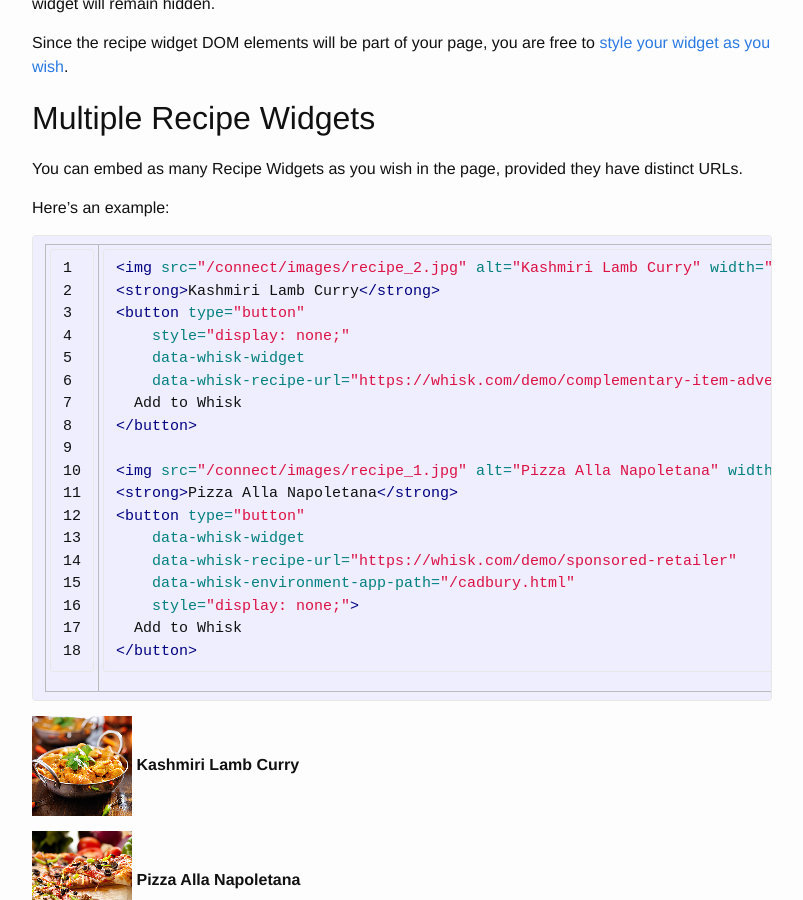
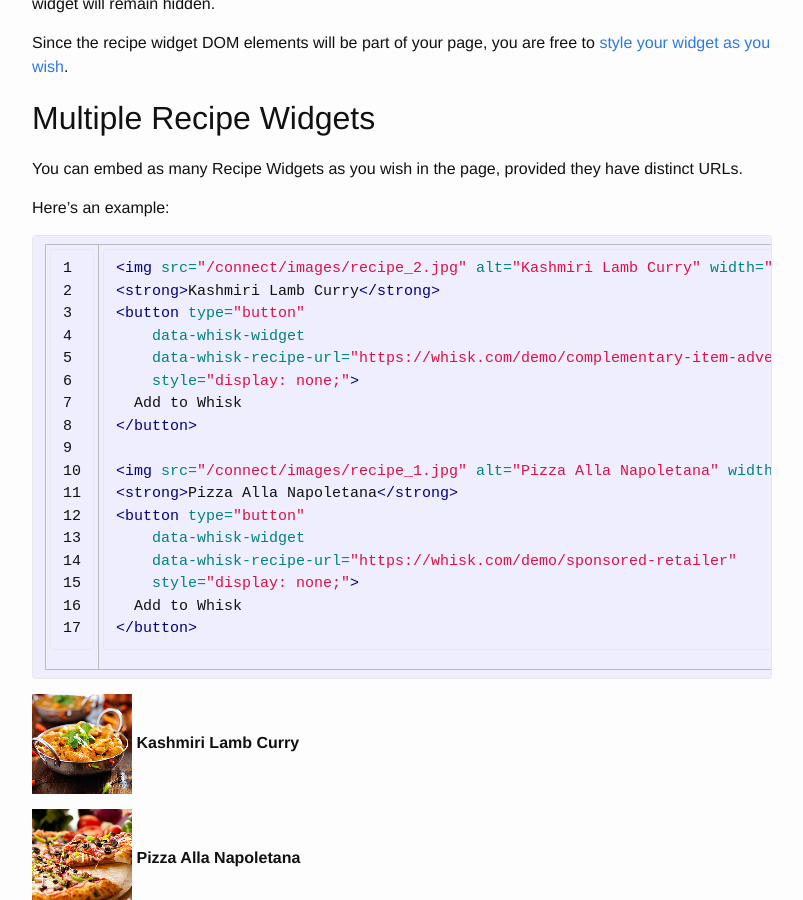
Before and after one commit to whisklabs/whisklabs.github.io, a Jekyll site: the page built from connect/index.md, in a window 1280 px wide and 900 px high, scrolled down 7781 px. Shown: the whole window, without its empty margins (238-1041 px from the left). Built offline with Jekyll 4.4.1, drawn with Linux system fonts in a browser that asks for light colours; nearby versions of some CDN libraries; a script that is not in the unit is left out.

Commit message:
Improves consistency of recipe widget examples

```diff
--- a/connect/index.md
+++ b/connect/index.md
@@ -349,9 +349,9 @@ Here's an example:
 <img src="/connect/images/recipe_2.jpg" alt="Kashmiri Lamb Curry" width="100">
 <strong>Kashmiri Lamb Curry</strong>
 <button type="button"
-    style="display: none;"
     data-whisk-widget
-    data-whisk-recipe-url="https://whisk.com/demo/complementary-item-advert">
+    data-whisk-recipe-url="https://whisk.com/demo/complementary-item-advert"
+    style="display: none;">
   Add to Whisk
 </button>
 
@@ -360,7 +360,6 @@ Here's an example:
 <button type="button"
     data-whisk-widget
     data-whisk-recipe-url="https://whisk.com/demo/sponsored-retailer"
-    data-whisk-environment-app-path="/cadbury.html"
     style="display: none;">
   Add to Whisk
 </button>
@@ -370,9 +369,9 @@ Here's an example:
 <img src="/connect/images/recipe_2.jpg" alt="Kashmiri Lamb Curry" width="100">
 <strong>Kashmiri Lamb Curry</strong>
 <button type="button"
-    style="display: none;"
     data-whisk-widget
-    data-whisk-recipe-url="https://whisk.com/demo/complementary-item-advert">
+    data-whisk-recipe-url="https://whisk.com/demo/complementary-item-advert"
+    style="display: none;">
   Add to Whisk
 </button>
 
```
